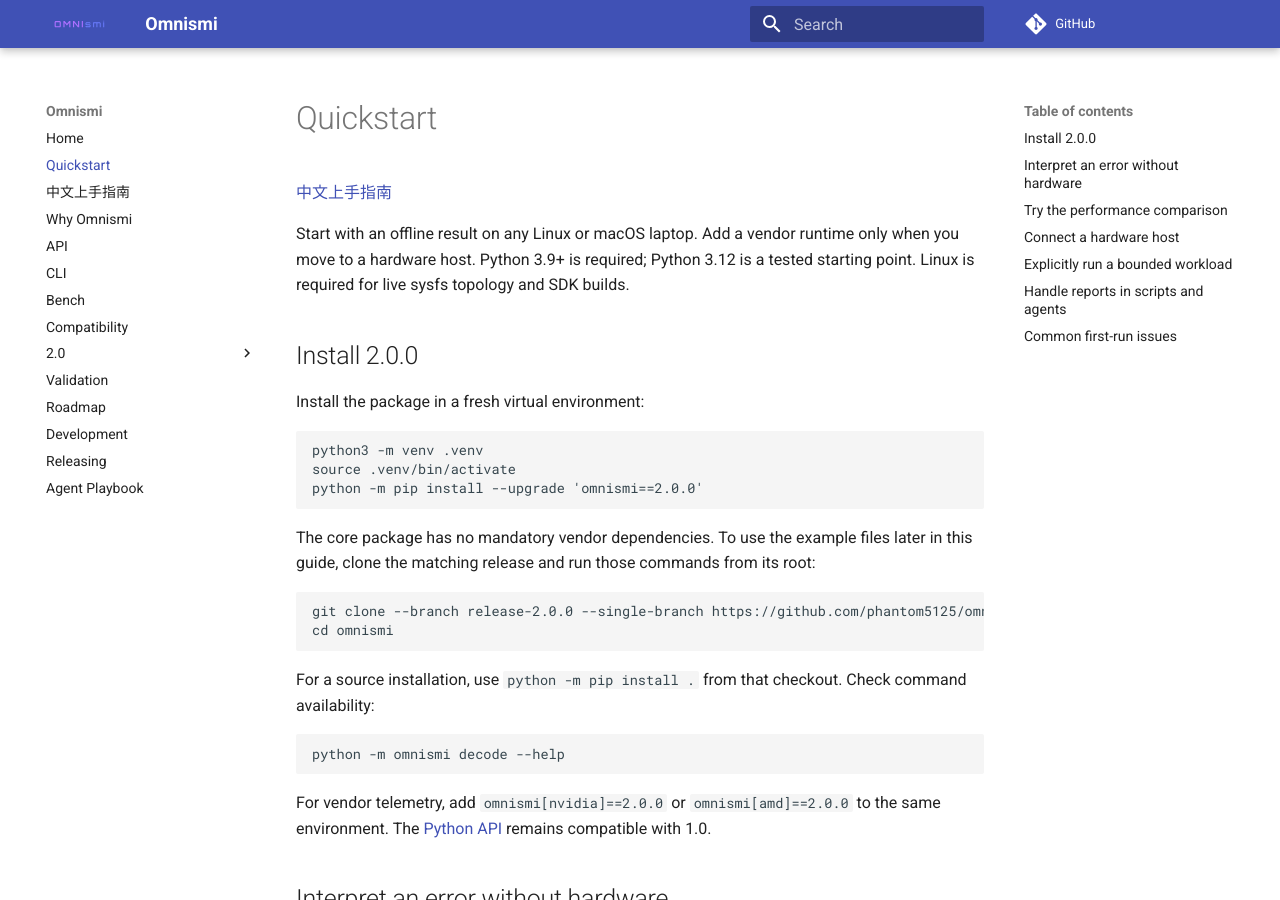
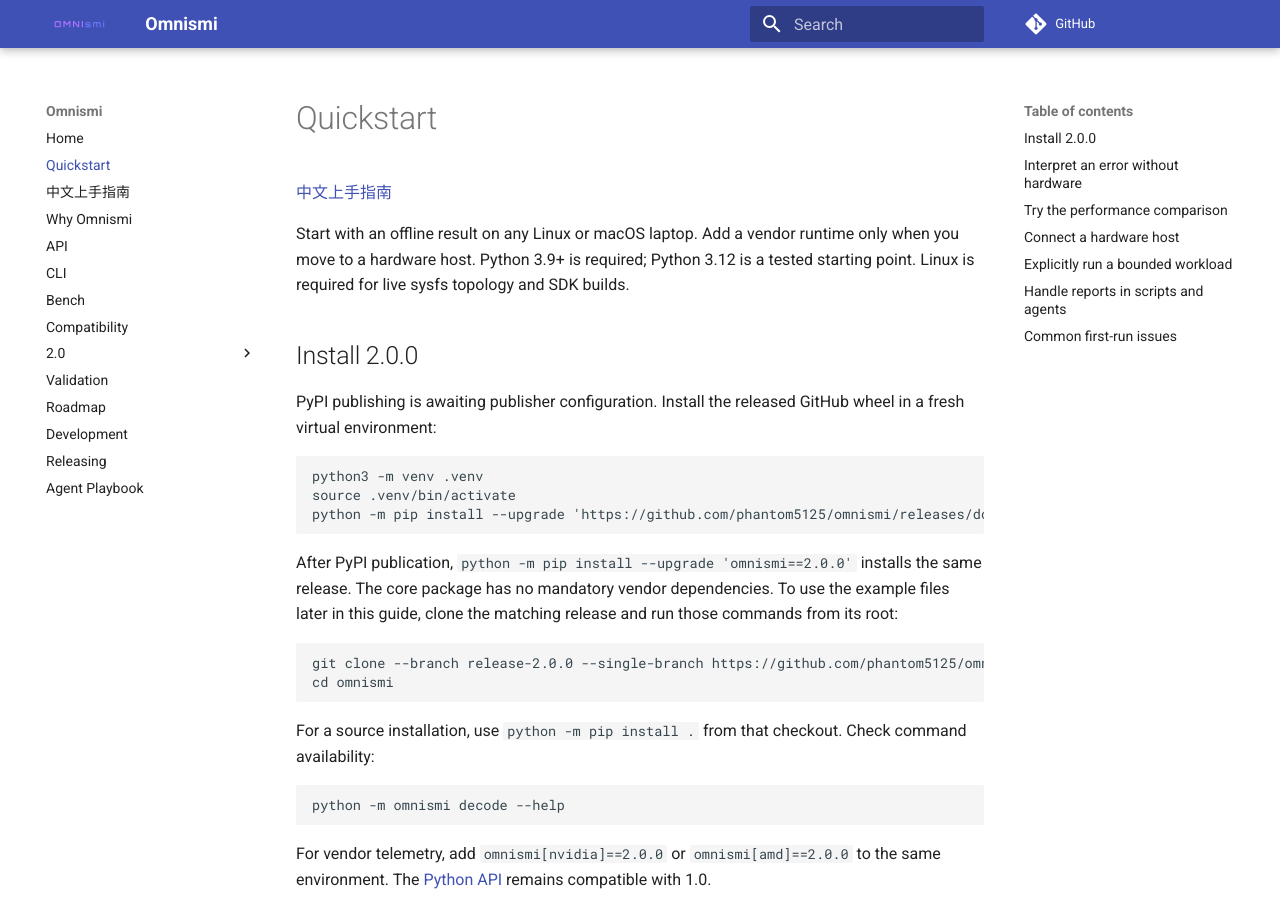
Before and after one commit to phantom5125/omnismi, an MkDocs documentation site: the page built from docs/quickstart.md, in a window 1280 px wide and 900 px high. Built offline with MkDocs 1.6.1 and Material for MkDocs 9.7.7, drawn with Linux system fonts in a browser that asks for light colours; comment, search, counter and statistics services are not loaded.

Commit message:
docs: provide direct release installation while PyPI authorization is pending

````diff
--- a/docs/quickstart.md
+++ b/docs/quickstart.md
@@ -8,15 +8,18 @@
 
 ## Install 2.0.0
 
-Install the package in a fresh virtual environment:
+PyPI publishing is awaiting publisher configuration. Install the released GitHub
+wheel in a fresh virtual environment:
 
 ```bash
 python3 -m venv .venv
 source .venv/bin/activate
-python -m pip install --upgrade 'omnismi==2.0.0'
+python -m pip install --upgrade 'https://github.com/phantom5125/omnismi/releases/download/release-2.0.0/omnismi-2.0.0-py3-none-any.whl'
 ```
 
-The core package has no mandatory vendor dependencies. To use the example files
+After PyPI publication, `python -m pip install --upgrade 'omnismi==2.0.0'`
+installs the same release. The core package has no mandatory vendor dependencies.
+To use the example files
 later in this guide, clone the matching release and run those commands from its root:
 
 ```bash
````
Also changed, not shown: README.md (+10 -1 lines), docs/index.md (+3 -2 lines), docs/quickstart.zh-CN.md (+5 -2 lines).
